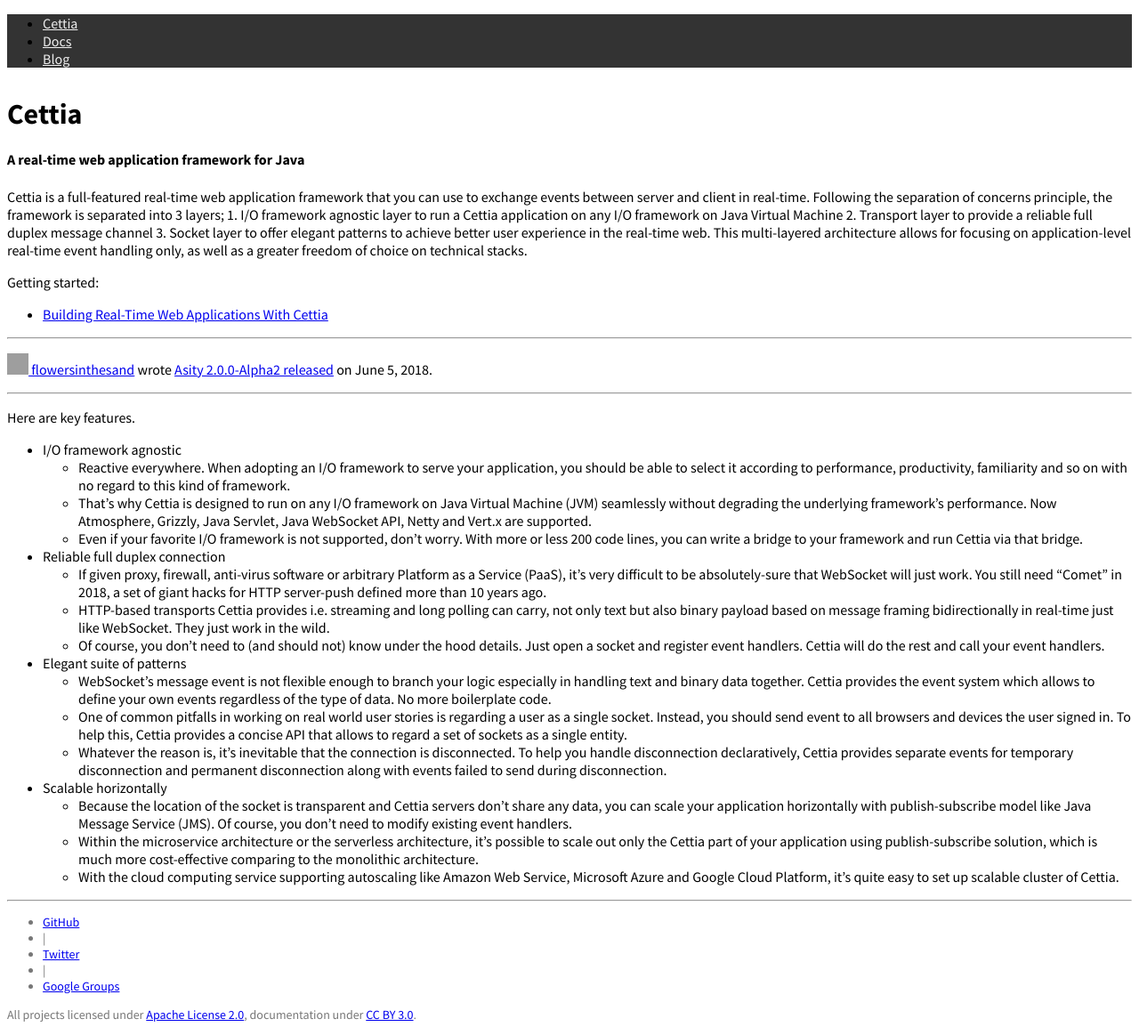
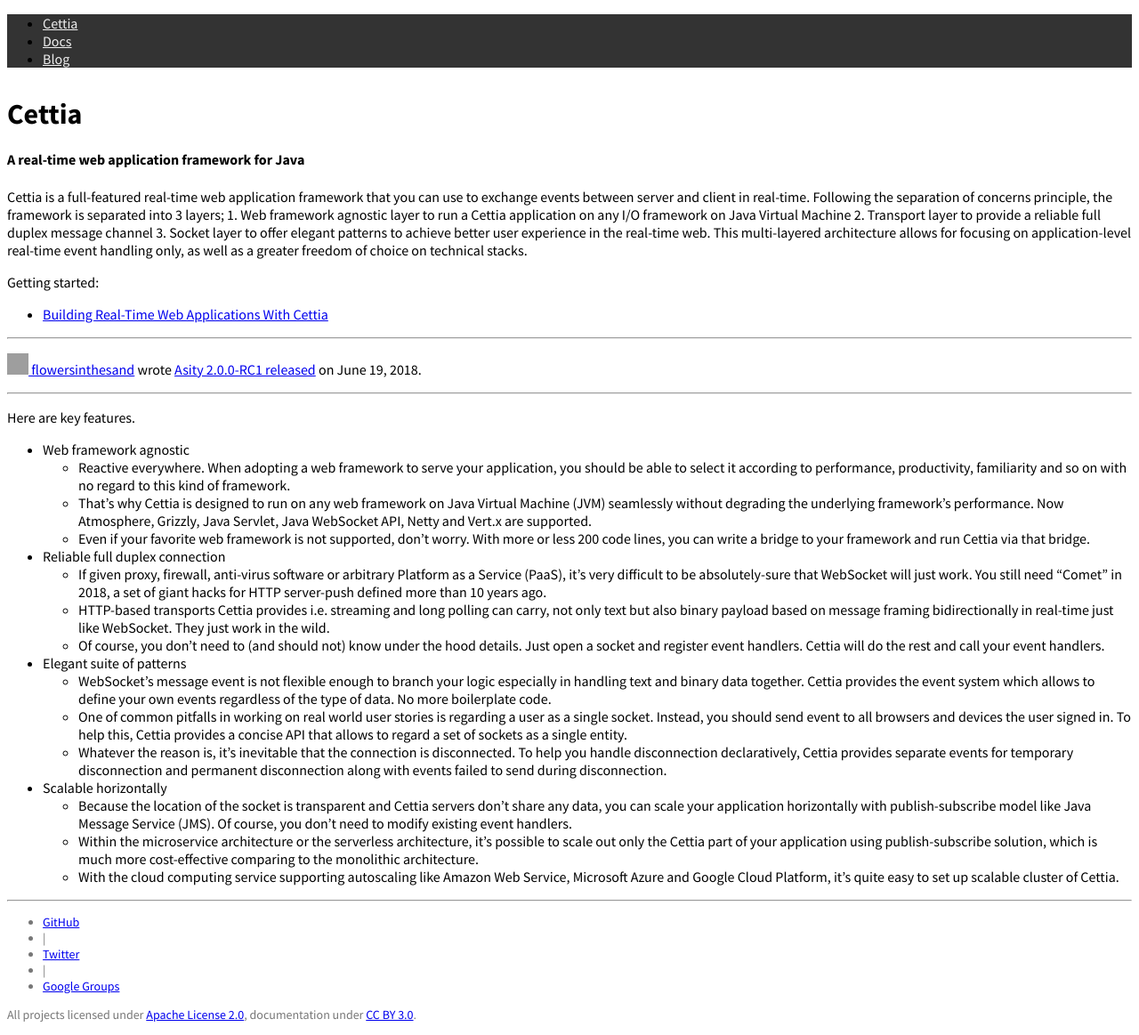
Before and after one commit to cettia/cettia.github.io, a Jekyll site: the page built from index.html, in a window 1280 px wide. Shown: the whole page at 89% size. Built offline with Jekyll 4.4.1, drawn with Linux system fonts in a browser that asks for light colours; a style sheet for code colours, icons or effects is not loaded; grey boxes are pictures that could not be loaded.

```diff
--- a/index.html
+++ b/index.html
@@ -8,7 +8,7 @@ title: A full-featured real-time web application framework for Java
       <div class="content">
         <h1>Cettia</h1>
         <h4 class="subheader">A real-time web application framework for Java</h4>
-        <p>Cettia is a full-featured real-time web application framework that you can use to exchange events between server and client in real-time. Following the separation of concerns principle, the framework is separated into 3 layers; 1. I/O framework agnostic layer to run a Cettia application on any I/O framework on Java Virtual Machine 2. Transport layer to provide a reliable full duplex message channel 3. Socket layer to offer elegant patterns to achieve better user experience in the real-time web. This multi-layered architecture allows for focusing on application-level real-time event handling only, as well as a greater freedom of choice on technical stacks.</p>
+        <p>Cettia is a full-featured real-time web application framework that you can use to exchange events between server and client in real-time. Following the separation of concerns principle, the framework is separated into 3 layers; 1. Web framework agnostic layer to run a Cettia application on any I/O framework on Java Virtual Machine 2. Transport layer to provide a reliable full duplex message channel 3. Socket layer to offer elegant patterns to achieve better user experience in the real-time web. This multi-layered architecture allows for focusing on application-level real-time event handling only, as well as a greater freedom of choice on technical stacks.</p>
         <p>Getting started:</p>
         <ul>
           <li><a href="/guides/cettia-tutorial/">Building Real-Time Web Applications With Cettia</a></li>
@@ -22,10 +22,10 @@ title: A full-featured real-time web application framework for Java
         <hr />
         <p>Here are key features.</p>
   {% capture panel %}
-  - I/O framework agnostic
-      - Reactive everywhere. When adopting an I/O framework to serve your application, you should be able to select it according to performance, productivity, familiarity and so on with no regard to this kind of framework.
-      - That's why Cettia is designed to run on any I/O framework on Java Virtual Machine (JVM) seamlessly without degrading the underlying framework's performance. Now Atmosphere, Grizzly, Java Servlet, Java WebSocket API, Netty and Vert.x are supported.
-      - Even if your favorite I/O framework is not supported, don’t worry. With more or less 200 code lines, you can write a bridge to your framework and run Cettia via that bridge.
+  - Web framework agnostic
+      - Reactive everywhere. When adopting a web framework to serve your application, you should be able to select it according to performance, productivity, familiarity and so on with no regard to this kind of framework.
+      - That's why Cettia is designed to run on any web framework on Java Virtual Machine (JVM) seamlessly without degrading the underlying framework's performance. Now Atmosphere, Grizzly, Java Servlet, Java WebSocket API, Netty and Vert.x are supported.
+      - Even if your favorite web framework is not supported, don’t worry. With more or less 200 code lines, you can write a bridge to your framework and run Cettia via that bridge.
   - Reliable full duplex connection
       - If given proxy, firewall, anti-virus software or arbitrary Platform as a Service (PaaS), it's very difficult to be absolutely-sure that WebSocket will just work. You still need "Comet" in 2018, a set of giant hacks for HTTP server-push defined more than 10 years ago.
       - HTTP-based transports Cettia provides i.e. streaming and long polling can carry, not only text but also binary payload based on message framing bidirectionally in real-time just like WebSocket. They just work in the wild.
```
Also changed, not shown: _posts/2016-02-14-cettia-java-platform-is-now-asity.md (+2 -2 lines), _posts/2018-06-19-asity-2-0-0-rc1-released.md (added, +13 -0 lines), docs/index.html (+1 -11 lines), guides/cettia-tutorial.md (+8 -8 lines).
